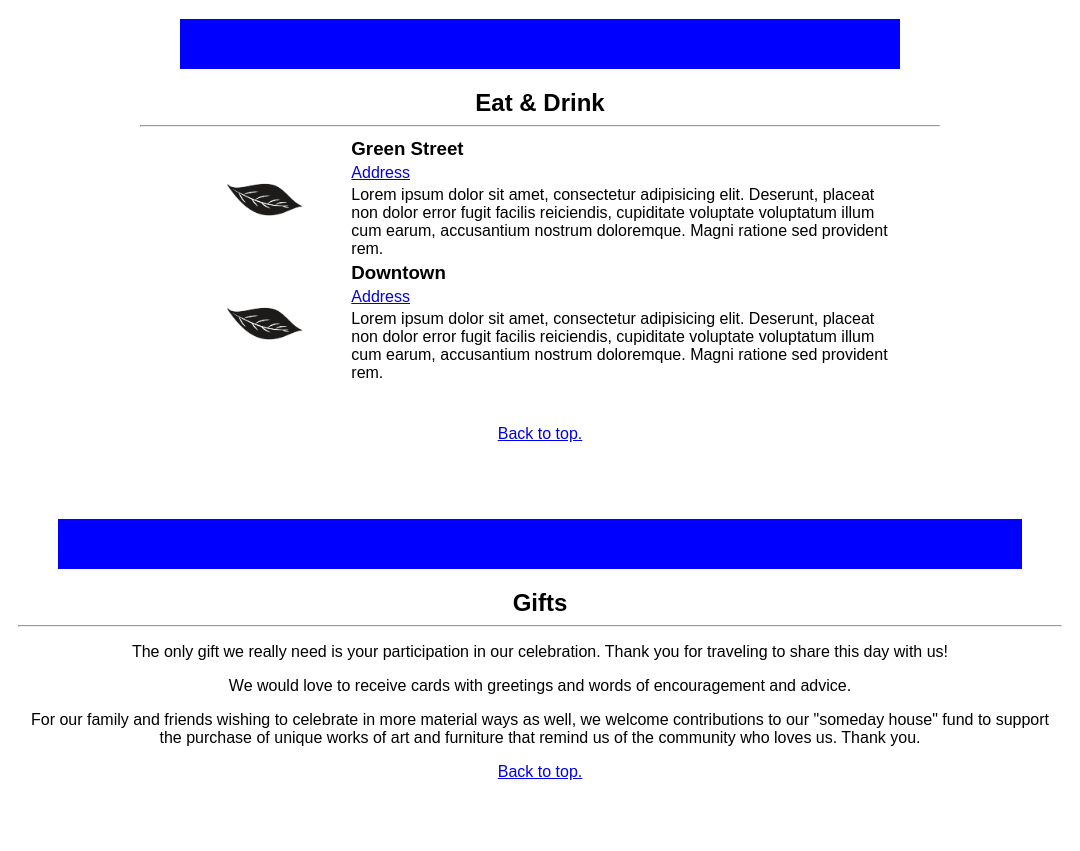
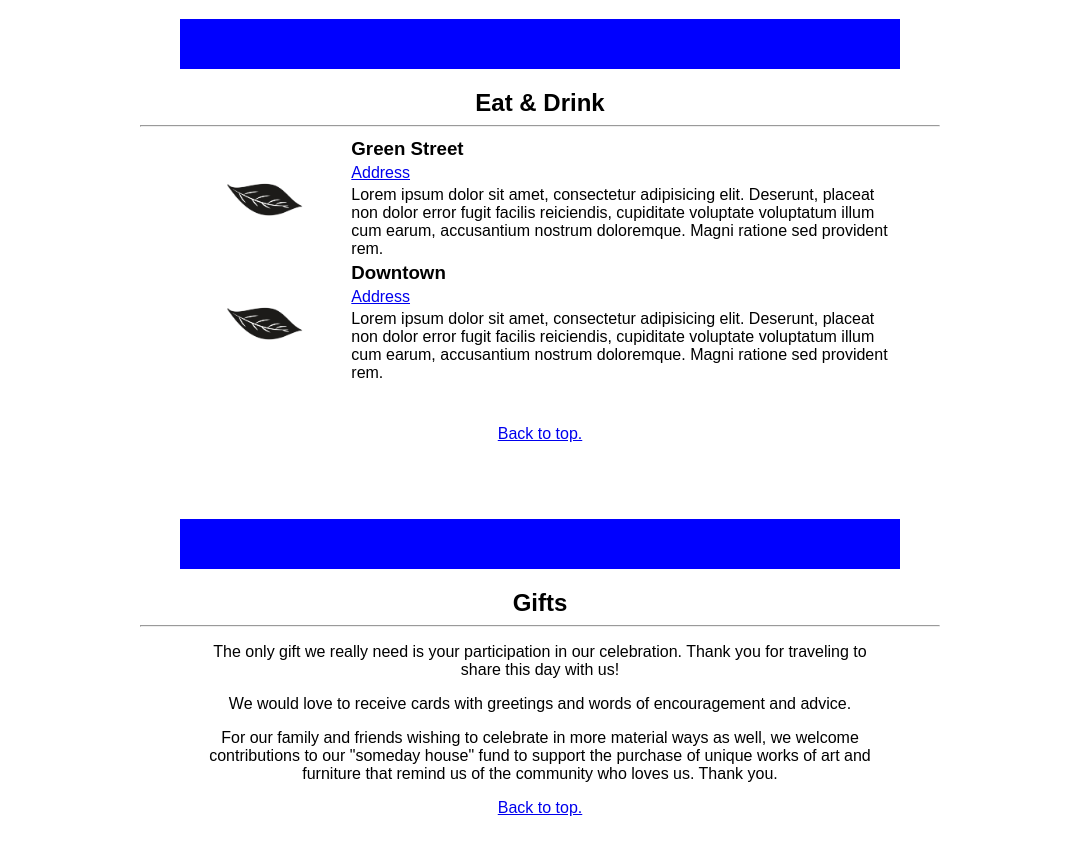
Before and after one commit to olivia-and-max-2023/olivia-and-max-2023.github.io, a plain HTML site: page index.html in a window 1280 px wide. Shown: the part 1845-2696 px from the top of the page, without its empty margins (100-1180 px from the left). Drawn offline with Linux system fonts and the light colour scheme.

Commit message:
fix padding on gifts section

```diff
--- a/css/main.css
+++ b/css/main.css
@@ -73,6 +73,7 @@ table {
     padding-bottom: 40;
 }
 
-#gifts {
-    max-width: 90%
+#gifts p {
+    padding-left: 60;
+    padding-right: 60;
 }
```
